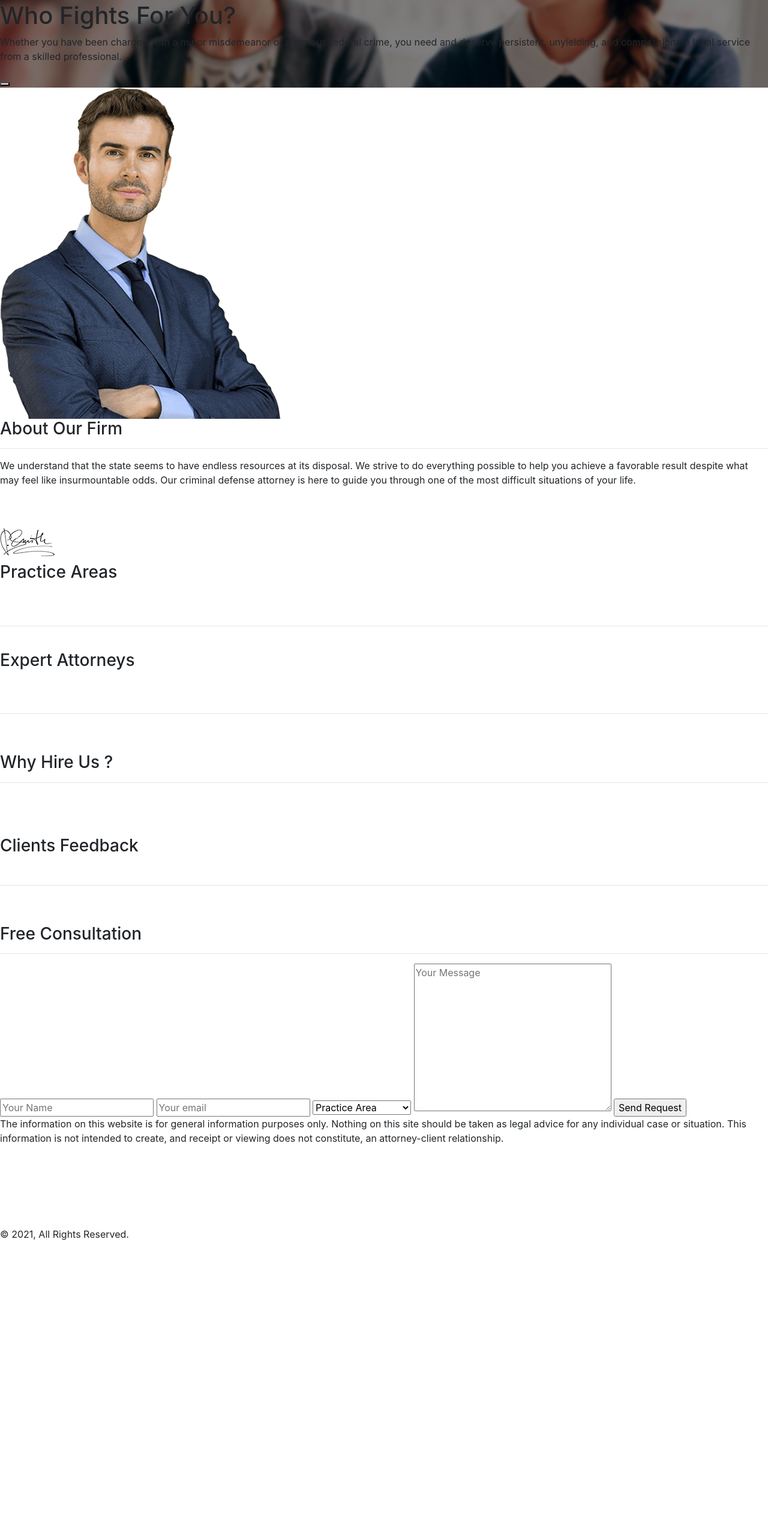
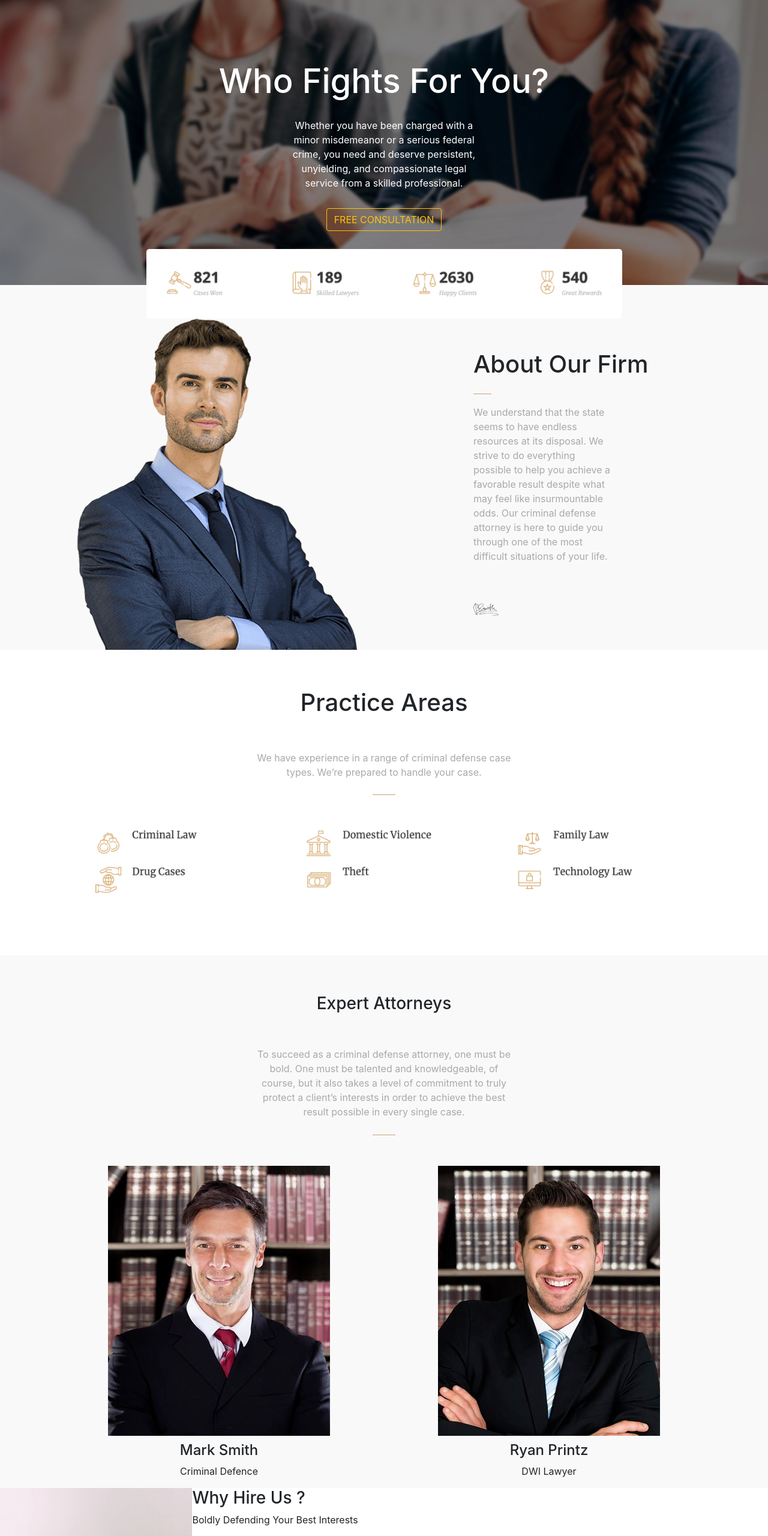
Before and after one commit to theMVPshop/lawSite, a plain HTML site: page index.html in a window 1280 px wide. Shown: the part 100-2660 px from the top of the page at 60% size. Before the commit the page ends 2185 px from the top, so only its background shows below. Drawn offline with nearby package versions, Linux system fonts and the light colour scheme.

Commit message:
styling up to hire us

```diff
--- a/index.html
+++ b/index.html
@@ -20,24 +20,25 @@
                     Who Fights for You?
                   </a>
                   <div class="btn-group" role="group" aria-label="Basic outlined example">
-                    <button type="button" class="btn btn-outline-light">HOME</button>
-                    <button type="button" class="btn btn-outline-light">ABOUT</button>
-                    <button type="button" class="btn btn-outline-light">FEATURE</button>
-                    <button type="button" class="btn btn-outline-light">TEAM</button>
-                    <button type="button" class="btn btn-outline-light">WHY US</button>
-                    <button type="button" class="btn btn-outline-light">FEEDBACK</button>
-                    <button type="button" class="btn btn-outline-light">FREE CONSULTATION</button>
-                    <button type="button" class="btn btn-outline-light">BLOG</button>
+                    <button type="button" class="btn btn-outline-light navbarButton">HOME</button>
+                    <button type="button" class="btn btn-outline-light navbarButton">ABOUT</button>
+                    <button type="button" class="btn btn-outline-light navbarButton">FEATURE</button>
+                    <button type="button" class="btn btn-outline-light navbarButton">TEAM</button>
+                    <button type="button" class="btn btn-outline-light navbarButton">WHY US</button>
+                    <button type="button" class="btn btn-outline-light navbarButton">FEEDBACK</button>
+                    <button type="button" class="btn btn-outline-light navbarButton">FREE CONSULTATION</button>
+                    <button type="button" class="btn btn-outline-light navbarButton">BLOG</button>
                   </div>
                 </div>
               </nav>
               <div class= "headerParagraph">
                   <h1 class ="headerParagraphTitle">Who Fights For You?</h1>
                   <p class="headerParagraphContent">Whether you have been charged with a minor misdemeanor or a serious federal crime, you need and deserve persistent, unyielding, and compassionate legal service from a skilled professional.</p>
-                      <button class="freeConsultation"></button>
+                      <button type="button" class="btn btn-outline-warning freeConsultation"> FREE CONSULTATION</button>
               </div>
             </div>
               <div class="statBox">
+                <img class="statBoximg" src="/images/statBox.png">
 
               </div>
               <div class="about">
@@ -45,9 +46,9 @@
                       <img src="/images/team/team-4.png" alt="Man Standing with arms crossed">
                   </div>
                   <div class="aboutContent">
-                    <h3 class="aboutTitle">About Our Firm</h3>
+                    <h2 class="aboutTitle">About Our Firm</h2>
                     <hr>
-                    <p>We understand that the state seems to have endless resources at its disposal. We strive to do everything possible to help you achieve a favorable result despite what may feel like insurmountable odds. Our criminal defense attorney is here to guide you through one of the most difficult situations of your life.</p>
+                    <p class="aboutParagraph">We understand that the state seems to have endless resources at its disposal. We strive to do everything possible to help you achieve a favorable result despite what may feel like insurmountable odds. Our criminal defense attorney is here to guide you through one of the most difficult situations of your life.</p>
                     <br><br>
                     <img class ="aboutSignature" src="/images/background/signture.png">
                   </div>
@@ -57,35 +58,66 @@
               <div class="practice">
                   <h3 class="practiceTitle">Practice Areas</h3>
                 <br><br>
-                <p class="practiceParagraphContent"></p>
-                <hr>
+                <p class="practiceParagraphContent">We have experience in a range of criminal defense case types. We’re prepared to handle your case.</p>
+                <hr class="practiceBreak">
                 <div class="practiceServices">
-                <img><img><img><img><img><img>
+                <img class="practiceServicesimg" src="/images/practiceIcons.png">
             </div>
               </div>
 
             <div class="expert">
+              <div class="expertContent">
               <h3 class="expertTitle">Expert Attorneys</h3>
               <br><br>
-              <p class="expertParagraphContent"></p>
-              <hr>
-
-              <img>
-              <img>
-
+              <p class="expertParagraphContent">To succeed as a criminal defense attorney, one must be bold. One must be talented and knowledgeable, of course, but it also takes a level of commitment to truly protect a client’s interests in order to achieve the best result possible in every single case.</p>
+              <hr class="practiceBreak">
+            </div>
+            <div class="expertTeam">
+            <div class="expertMark">
+              <img src="/images/team/team-1.jpg">
+              <h4 class="expertName">Mark Smith</h4>
+              <p class="markJobTitle">Criminal Defence</p>
+              </div>
+              <div class="expertRyanPrintz">
+              <img src= "\images\team\team-2.jpg">
+              <h4 class="expertName">Ryan Printz</h4>
+              <p class="ryanJobTitle">DWI Lawyer
+              </p>
+              </div>
+              </div>
             </div>
 
             <div class="hire">
               <div class="hireImage">
-                <img>
               </div>
 
               <div class="hireContent">
                 <h3 class="hireTitle">Why Hire Us ?</h3>
-                <p></p>
-                <hr>
+                <p>Boldly Defending Your Best Interests</p>
+                <hr class="hireBreak">
                 <br><br>
-                <img><img><img><img>
+                <div class="hireAreas">
+                  <div>
+                <img src="/images/hireIcons/1MDIV6n.png">
+                <h5>Exclusive Areas</h5>
+                <p class="hireParagraphs">Focusing our practice on DWI defense and the representation of clients facing charges and investigations related to a range of criminal offenses throughout the Austin area, our attorneys are here for you.</p>
+                </div>
+                <div>
+                <img src="/images/hireIcons/4KRFvAC.png">
+                <h5>Group Of Lawyers</h5>
+                <p class="hireParagraphs">We are not afraid to fight for our clients, delivering the bold and straightforward representation that leads to successes both in and out of court.</p>
+                </div>
+                <div>
+                <img src="/images/hireIcons/Dr31txG.png">
+                <h5>Cases Results</h5>
+                <p class="hireParagraphs">Our clients’ needs come first, and we are relentless in our defense of your constitutional rights.</p>
+                </div>
+                <div>
+                <img src="/images/hireIcons/g9bvhvL.png">
+                <h5>Experts In Law</h5>
+                <p class="hireParagraphs">We understand what you are up against and are here to fight for you.</p>
+                </div>
+                </div>
               </div>
             </div>
 
--- a/styles.css
+++ b/styles.css
@@ -12,10 +12,157 @@
     flex-direction: row;
     padding: 1% 15%;
 }
-.btn {
+.navbarButton {
     outline: none !important;
     border-width: 0;
   }
 .bi {
     margin-bottom: 6px;
 }
+.headerParagraph {
+    padding-top: 100px;
+    display: flex;
+    flex-direction: column;
+    align-items: center;
+    padding-bottom: 60px;
+}
+.headerParagraphTitle {
+    color: white;
+    padding-bottom: 20px;
+    font-size: 3.5em;
+}
+.headerParagraphContent {
+    color: white;
+    margin: auto 37%;
+    text-align: center;
+    padding-bottom: 30px;
+}
+.freeConsultation {
+    margin-bottom: 30px;
+}
+.statBox {
+    min-width: 100%;
+    display: flex;
+    justify-content: center;
+    background-color: rgb(249,249,249);
+}
+.statBoximg {
+    position: relative;
+    margin-top: -60px;
+    border-radius: 5px;
+}
+.about {
+    display:flex;
+    align-items: center;
+    background-color: rgb(249,249,249);
+}
+.aboutImage {
+    margin: auto 10%;
+}
+.aboutContent {
+    margin: auto 5%;
+    display: flex;
+    flex-direction: column;
+    justify-content: left;
+}
+.aboutTitle {
+    font-size: 2.5em;
+}
+hr {
+    width: 7%;
+    background-color: rgb(221,178,125);
+    margin: 4% 0px;
+}
+.aboutParagraph {
+    color: darkgray;
+    margin-right: 45%;
+}
+.aboutSignature {
+    max-width: 10%;
+}
+.practice {
+    display: flex;
+    flex-direction: column;
+    align-items: center;
+    padding-top: 5%;
+}
+.practiceTitle {
+    font-size: 2.5em;
+}
+.practiceParagraphContent {
+    color: darkgrey;
+    margin: auto 33%;
+    margin-bottom: -2%;
+    text-align: center;
+}
+.practiceBreak {
+    width: 3%;
+}
+.practiceServices {
+    margin-right: 7%;
+    padding-bottom: 100px;
+
+}
+.expert {
+    background-color: rgb(249,249,249);
+}
+.expertContent {
+    padding-top: 5%;
+    display: flex;
+    flex-direction: column;
+    align-items: center;
+}
+.expertParagraphContent{
+    text-align: center;
+    margin: auto 33%;
+    margin-bottom: -2%;
+    color: darkgrey;
+}
+.expertTeam{
+    display: flex;
+    flex-direction: row;
+    justify-content: space-evenly;
+}
+.expertName {
+    padding-top: 10px;
+}
+.expertMark {
+    display: flex;
+    flex-direction: column;
+    align-items: center;
+}
+.expertRyanPrintz {
+    display: flex;
+    flex-direction: column;
+    align-items: center;
+}
+.hire {
+    display: flex;
+    flex-direction: row;
+}
+.hireContent {
+    display: flex;
+    flex-direction: column;
+    flex-wrap: wrap;
+}
+.hireImage {
+    background-size: cover;
+    background-image: url(/images/background/bg-1.jpg);
+    width: 40%;
+    height: 600px;
+
+}
+.hireAreas {
+    display: flex;
+    width: 50%;
+    height: 50%;
+    flex-direction: column;
+    flex-wrap: wrap;
+}
+.hireParagraphs {
+    color: darkgrey;
+    text-align: left;
+    /* padding-right: 70%; */
+    /* margin-left: 20%; */
+
+}
```
Also changed, not shown: images/hireIcons/1MDIV6n.png (added), images/hireIcons/4KRFvAC.png (added), images/hireIcons/Dr31txG.png (added), images/hireIcons/g9bvhvL.png (added), images/practiceIcons.png (added), images/statBox.png (added), 3 other files.
